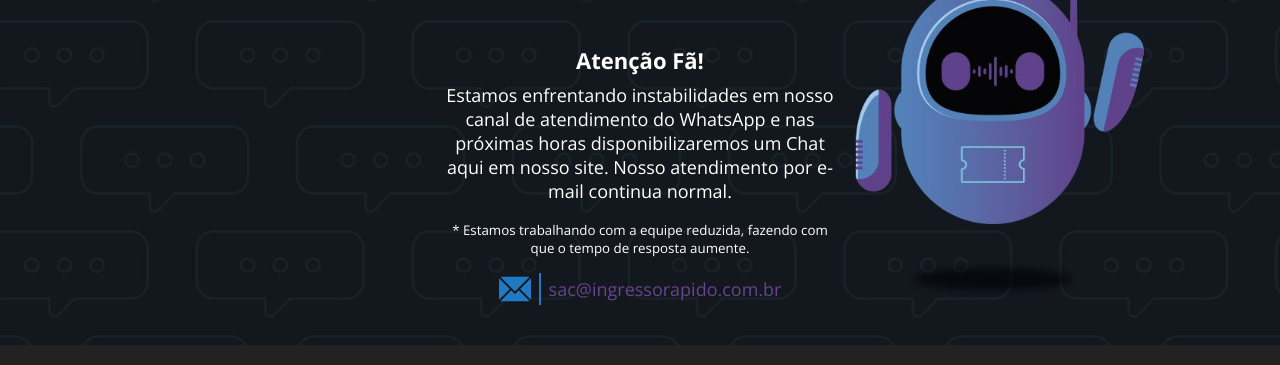
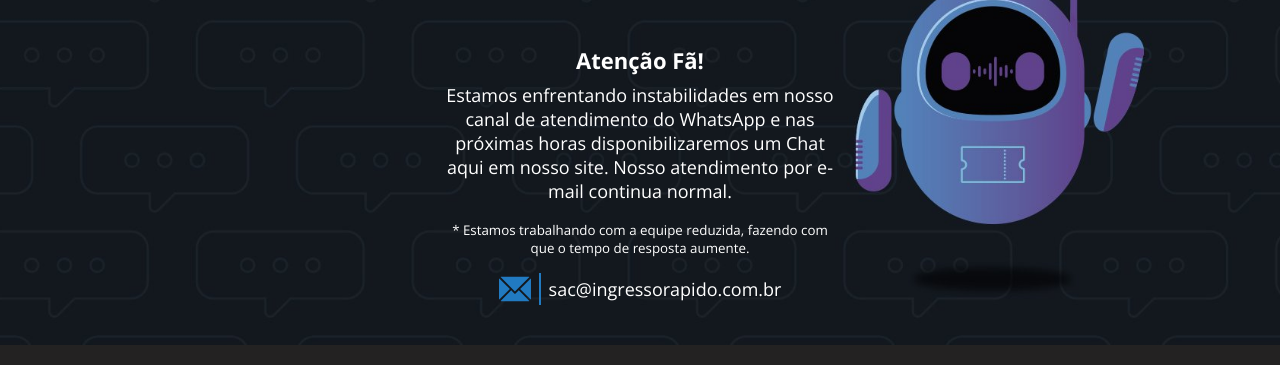
Before and after one commit to matheus-pantoja-ir/sac_hotsite, a website built with Parcel: page index.html in a window 1280 px wide. Shown: the part 213-578 px from the top of the page. Built offline with nearby package versions, Linux system fonts and the light colour scheme; files whose address does not match are found by name.

Commit message:
Corrige cores para ter mais contraste com o fundo

```diff
--- a/assets/css/styles.css
+++ b/assets/css/styles.css
@@ -259,7 +259,10 @@
     padding: 8px;
     border: none;
     border-radius: 16px;
-    color: #674390;
+}
+
+a#emailLink:hover{
+    color: #2b7ac1;
 }
 
 a#emailLink svg {
@@ -290,6 +293,10 @@
 @media (min-width: 576px) {
     .container {
         max-width: 540px;
+    }
+
+    a#emailLink {
+        color: #674390;
     }
 }
 
@@ -382,6 +389,7 @@
         margin-bottom: 16px;
         width: 300px;
         align-self: center;
+        color: #FFFFFF;
     }
     button#chatButton {
         margin-bottom: 16px;
```
